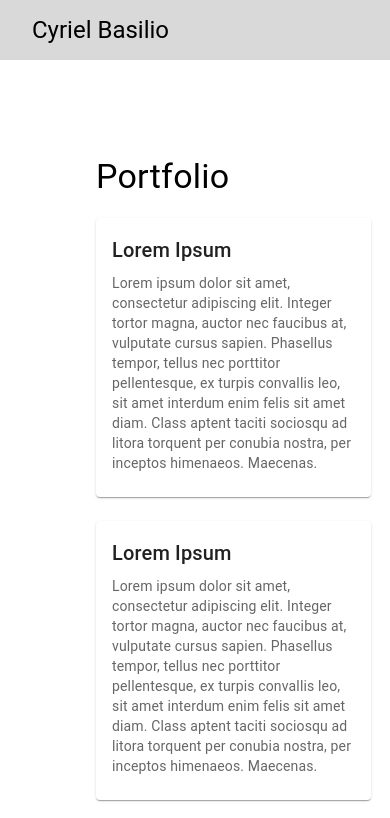
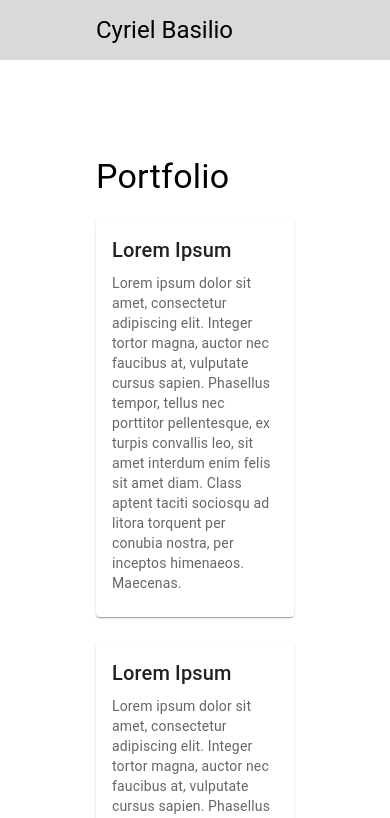
Before and after one commit to cyriel04/portfolio2023, a Next.js app: page / in a window 390 px wide. Shown: the top 818 px of the page. Built offline with nearby package versions, Linux system fonts and the light colour scheme.

Commit message:
Fix responsive

```diff
--- /dev/null
+++ b/app/components/ContentCard.module.scss
@@ -0,0 +1,7 @@
+.contentCard {
+	min-width: 275px;
+
+	@media (max-width: 767px) {
+		min-width: unset;
+	}
+}
--- a/app/components/ContentCard.tsx
+++ b/app/components/ContentCard.tsx
@@ -1,23 +1,21 @@
 import { Card, CardContent, Typography } from '@mui/material'
 import React from 'react'
+import styles from './ContentCard.module.scss'
 
 const ContentCard = () => {
 	return (
-		<div>
-			<Card sx={{ minWidth: 275 }}>
+		<Card className={styles.contentCard}>
 			<CardContent>
 				<Typography gutterBottom variant="h6" component="div">
 					Lorem Ipsum
 				</Typography>
 				<Typography variant="body2" color="text.secondary">
-						Lorem ipsum dolor sit amet, consectetur adipiscing elit. Integer tortor magna, auctor nec faucibus at, vulputate
-						cursus sapien. Phasellus tempor, tellus nec porttitor pellentesque, ex turpis convallis leo, sit amet interdum enim
-						felis sit amet diam. Class aptent taciti sociosqu ad litora torquent per conubia nostra, per inceptos himenaeos.
-						Maecenas.
+					Lorem ipsum dolor sit amet, consectetur adipiscing elit. Integer tortor magna, auctor nec faucibus at, vulputate cursus
+					sapien. Phasellus tempor, tellus nec porttitor pellentesque, ex turpis convallis leo, sit amet interdum enim felis sit
+					amet diam. Class aptent taciti sociosqu ad litora torquent per conubia nostra, per inceptos himenaeos. Maecenas.
 				</Typography>
 			</CardContent>
 		</Card>
-		</div>
 	)
 }
 
--- a/app/components/Navigation.module.scss
+++ b/app/components/Navigation.module.scss
@@ -22,7 +22,7 @@
 	}
 
 	@media (max-width: 767px) {
-		padding: 0 2rem;
+		padding: 0 auto;
 
 		.links {
 			display: none;
--- a/app/layout/Article.module.scss
+++ b/app/layout/Article.module.scss
@@ -2,7 +2,11 @@
 	display: flex;
 	gap: 24px;
 
-	@media (max-width: 767px) {
+	@media (max-width: 1200px) {
+		flex-wrap: wrap;
+	}
+
+	@media (max-width: 1200px) {
 		flex-direction: column;
 	}
 }
```
Lines whose indentation alone changed are shown as unchanged.
